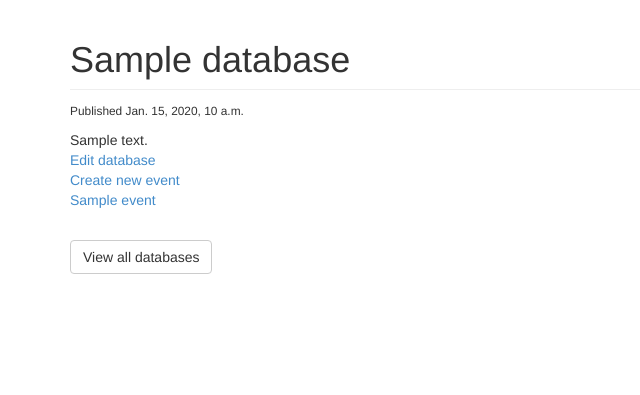
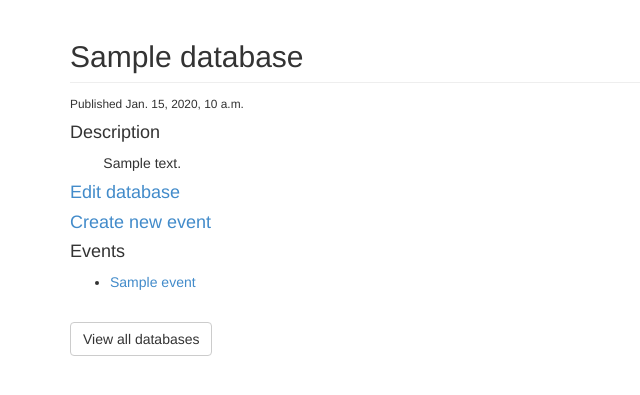
Before and after one commit to alexgavrrr/cbir-django, a Django app: page /photologue/database/sample/ in a window 1280 px wide. Shown: the part 52-447 px from the top of the page, without its empty margins (0-640 px from the left). Run offline with Django 3.2, Linux system fonts and the light colour scheme; tables that the repository leaves empty hold one stand-in row (values such as "Sample post"); some libraries are stand-ins or nearby versions.

Commit message:
made database list and database detail prettier

```diff
--- a/photologue/models.py
+++ b/photologue/models.py
@@ -19,7 +19,7 @@ from django.utils.translation import ugettext_lazy as _
 logger = logging.getLogger('image_storage.models')
 
 # Default limit for gallery.latest
-LATEST_LIMIT = None
+LATEST_LIMIT = 10
 
 # Number of random images from the gallery to display.
 SAMPLE_SIZE = 5
@@ -198,6 +198,12 @@ class Database(models.Model):
         # TODO: return self.events
         return []
 
+    def get_events(self, limit=10):
+        limit = limit or LATEST_LIMIT
+        events = Event.objects.filter(database=self)[:limit]
+        logger.info(f'events: {events}')
+        return events
+
 
 class Event(models.Model):
     date_added = models.DateTimeField(_('date published'),
--- a/photologue/templates/photologue/database_detail.html
+++ b/photologue/templates/photologue/database_detail.html
@@ -6,28 +6,37 @@
 {% block content %}
 
 	<div class="row col-lg-12">
-        <h1 class="page-header">{{ database.title }}</h1>
+        <h2 class="page-header">{{ database.title }}</h2>
         <p class="muted"><small>{% trans "Published" %} {{ database.date_added }}</small></p>
-        {% if database.description %}{{ database.description|safe }}{% endif %}
+        {% if database.description %}
+            <h4>Description</h4>
+            <p style="text-indent: 3%">{{ database.description }}</p>
+        {% endif %}
 
-        <div>
+        <h4>
             <a href="{% url 'photologue:database_edit' database.slug %}">
                 Edit database
             </a>
-        </div>
+        </h4>
 
-        <div>
+        <h4>
             <a href="{% url 'photologue:event_create' %}?database={{database.slug}}">
                 Create new event
             </a>
-        </div>
+        </h4>
 
         {% if events %}
-            {% for event in events %}
-                <a href="{{ event.get_absolute_url }}">
-                    <p>{{ event.title }} </p>
-                </a>
-            {% endfor %}
+            <h4>Events</h4>
+            <ul>
+                {% for event in events %}
+                    <li>
+                        <a href="{{ event.get_absolute_url }}">
+                            {{ event.title }}
+                        </a>
+                    </li>
+
+                {% endfor %}
+            </ul>
 
         {% else %}
             <p>No events yet</p>
--- a/photologue/views.py
+++ b/photologue/views.py
@@ -17,6 +17,15 @@ class DatabaseListView(ListView):
     model = models.Database
     template_name = 'photologue/database_list.html'
     paginate_by = 20
+
+    def get_context_data(self, **kwargs):
+        context = super().get_context_data(**kwargs)
+        return context
+
+        # logger.info(f'Base context: {context}')
+        # events = None
+        # context['events'] = events
+        # logger.info(f'events: {events}')
 
 
 database_list_view = DatabaseListView.as_view()
```
Also changed, not shown: photologue/templates/photologue/database_list.html (+13 -2 lines).
